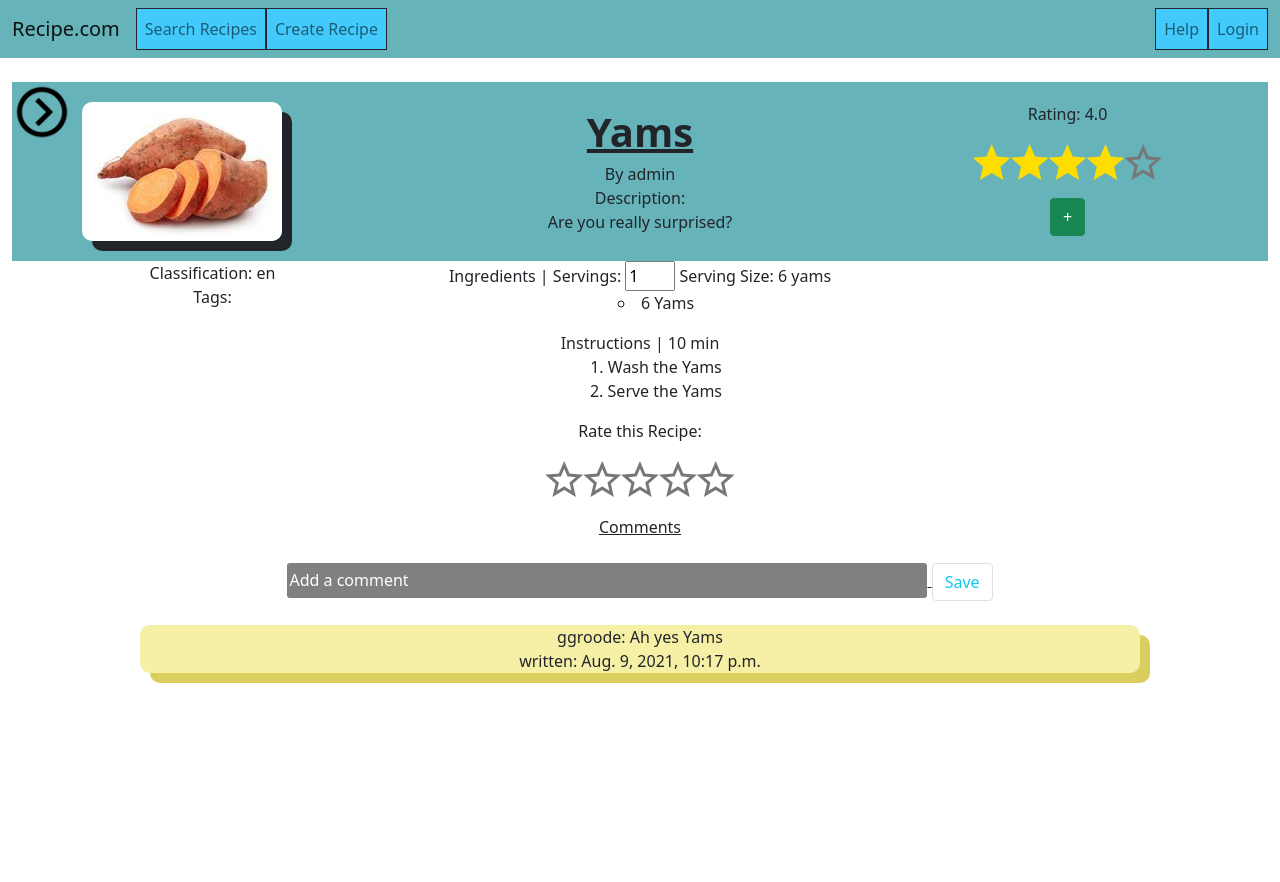
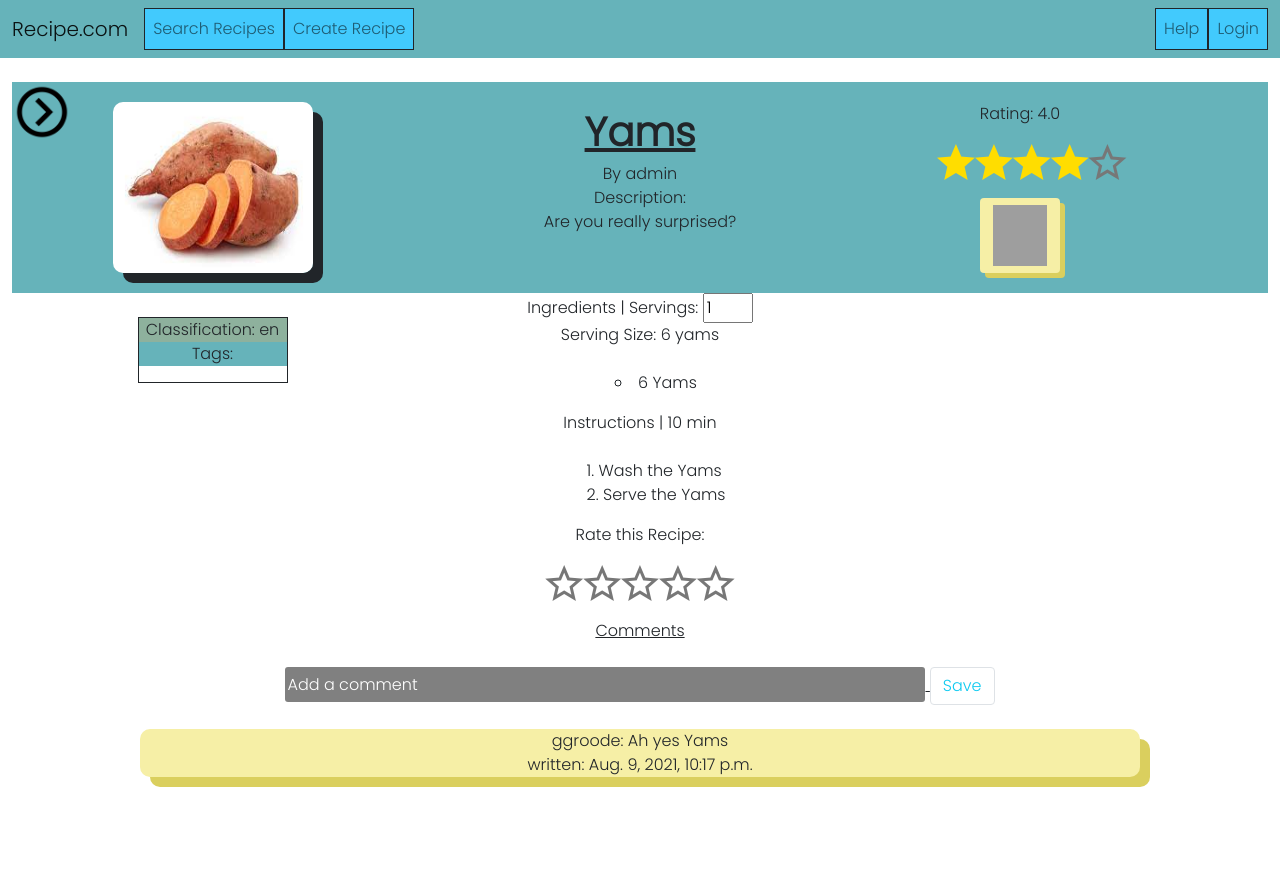
Before and after one commit to ggroode/cs160FP, a Django app: page /recipe/4 in a window 1280 px wide. Run offline with Django 3.2, Linux system fonts and the light colour scheme; data comes from the database, SQL or seed files in the repository; some libraries are stand-ins or nearby versions; grey boxes are pictures that could not be loaded.

Commit message:
some styling

```diff
--- a/recipe/static/recipe/css/recipe.css
+++ b/recipe/static/recipe/css/recipe.css
@@ -51,6 +51,7 @@
     padding: 20px;
 }
 #name {
+    font-family: 'Poppins', sans-serif;
     text-align: center;
     text-decoration: underline;
     font-size: 40px;
@@ -118,5 +119,24 @@
     text-align: center;
 }
 #ininlist {
-    /* text-align:left; */
+    /* padding-left: 0;
+    list-style-position: inside; */
+    display: inline-block;
+    text-align: left;
 }
+body {
+    font-family: 'Poppins', sans-serif;
+}
+#instlist, #taglist {
+    display: inline-block;
+    text-align: left;
+}
+#class {
+    background-color: #8EB19D;
+}
+#tag {
+    background-color: #66B3BA;
+}
+#leftbox {
+    width:150px;
+}
--- a/recipe/static/recipe/js/menubar.js
+++ b/recipe/static/recipe/js/menubar.js
@@ -8,10 +8,11 @@ mealApp.addToMeal = function(t,id,name){
     } else{
         mealApp.recipe_ids.push(id);
         mealApp.recipe_names.push(name);
-        $(t).html('-');
+        // $(t).html('-');
+        $(t).html('<img id="plus" style="width: 100%; height: 100%;" src=\'https://icons-for-free.com/iconfiles/png/512/x+icon-1320166903649367557.png\' />')
         $('#menu-recipes').append(
             `<li>
-                <button id="removeFromMeal-`+id+`" class="btn btn-danger me-3" onclick="mealApp.removeFromMeal(this,`+id+`)"> X </button>
+                <button id="removeFromMeal-`+id+`" class="btn btn-danger me-3" style="height:30px;width:40px;"onclick="mealApp.removeFromMeal(this,`+id+`)"> <img id="plus" style="width: 100%; height: 100%;" src=\'https://icons-for-free.com/iconfiles/png/512/x+icon-1320166903649367557.png'/> </button>
                 <a href=/recipe/`+id+`>`
                 + name +
                 `</a>
@@ -23,7 +24,8 @@ mealApp.addToMeal = function(t,id,name){
 }
 mealApp.removeFromMeal = function(t,id){
     $(t).parent().remove();
-    $('#addToMeal-'+id).html('+');
+    // $('#addToMeal-'+id).html('+');
+    $('#addToMeal-'+id).html('<img id="plus" style="width: 100%; height: 100%;" src=\'https://icons-for-free.com/iconfiles/png/512/plus+icon-1320166903617346293.png\' />')
     let index = mealApp.recipe_ids.indexOf(id)
     mealApp.recipe_ids.splice(index,1);
     mealApp.recipe_names.splice(index,1);
--- a/recipe/templates/recipe/partials/recipe_box.html
+++ b/recipe/templates/recipe/partials/recipe_box.html
@@ -10,6 +10,8 @@
             {% endwith %}
             <p>By {{recipe.author.username}}</p>
          </div>
-         <button id="addToMeal-{{recipe.id}}" type="button" class="btn btn-success float-end addToMeal" onclick="mealApp.addToMeal(this,{{recipe.id}},'{{recipe.name}}')">+</button>
+         <button id="addToMeal-{{recipe.id}}" style="weight: 50px; height: 50px; background-color: #F6EFA6; box-shadow: 2px 2px #dacf5e;"type="button" class="btn  float-end addToMeal" onclick="mealApp.addToMeal(this,{{recipe.id}},'{{recipe.name}}')">
+            <img id="plus" style="width: 100%; height: 100%;" src='https://icons-for-free.com/iconfiles/png/512/plus+icon-1320166903617346293.png' />
+         </button>
     </div>
 </div>
--- a/recipe/templates/recipe/recipe.html
+++ b/recipe/templates/recipe/recipe.html
@@ -3,6 +3,7 @@
 {% load app_filters %}
 
 {% block style %}
+        <link href="https://fonts.googleapis.com/css2?family=Poppins:wght@300&display=swap" rel="stylesheet">
         <link rel="stylesheet" type="text/css" href="{% static 'recipe/css/recipe.css' %}" />
 {% endblock style %}
 
@@ -18,7 +19,7 @@
         <div id="top_display">
             <div class="container">
                 <div class="row">
-                    <div class="col-md-3">
+                    <div class="col-md-3" align="center">
                         <div style="max-width:200px; max-height:150px;" id="imagerec">
                             <img id="image" style="width:100%; height:100%" src='{{recipe.image.url}}'>
                         </div>
@@ -36,7 +37,7 @@
                             {{recipe.description}}
                         </div>
                     </div>
-                    <div class="col-md-3"align="center">
+                    <div class="col-md-2"align="center">
                         <div id="rightbox">
                             <div id="rating">
                                 Rating: {{recipe.rating}}
@@ -48,8 +49,9 @@
                             </div>
                         </div>
                         <div>
-                            <button id="addToMeal-{{recipe.id}}" type="button" class="btn btn-success addToMeal" onclick="mealApp.addToMeal(this,{{recipe.id}},'{{recipe.name}}')"> +
+                            <button id="addToMeal-{{recipe.id}}" style="width: 80px; height: 75px; background-color: #F6EFA6; box-shadow: 5px 5px #dacf5e; color: white; font-size: 20px; font-weight: bold;" type="button" class="btn addToMeal" onclick="mealApp.addToMeal(this,{{recipe.id}},'{{recipe.name}}')">
                                 {% comment %} <img id="plus" style="width: 100%; height: 100%;" src='https://icons-for-free.com/iconfiles/png/512/plus-1320568577900980298.png' />  {% endcomment %}
+                                <img id="plus" style="width: 100%; height: 100%;" src='https://icons-for-free.com/iconfiles/png/512/plus+icon-1320166903617346293.png' />
                                 {% comment %} <img id="delete" style="width: 100%; height: 100%;" src="{% static 'recipe/images/plus.png' %}" />  {% endcomment %}
                             </button>
                         </div>
@@ -63,6 +65,9 @@
         <div class="container">
             <div class="row">
                 <div class="col-md-3" align="center">
+                    <br>
+                    <div id="leftbox" class='border border-dark'>
+                    <div id="class">
                     Classification: {{recipe.classification}}
                     {% comment %} Classification: {% for c in classifications %}
                                             {% if recipe.classification == c %}
@@ -70,8 +75,10 @@
                                             {% endif %}
                                             {{recipe.classification}}
                                     {% endfor %} {% endcomment %}
-                    <br>
+                    </div>
+                    <div id="tag">
                     Tags:
+                    </div>
                     <ul id="taglist">
                     {% for tag in recipe.tags %}
                         <li>
@@ -80,9 +87,12 @@
                     {% endfor %}
                     </ul>
                 </div>
+            </div>
                 <div id = "middlecol" class="col-md-6">
-                    Ingredients | Servings: <input id="servings" type="number" value={{recipe.servings}} defaultvalue={{recipe.servings}} min=0>  Serving Size: {{recipe.servingSize}}
+                    Ingredients | Servings: <input id="servings" type="number" value={{recipe.servings}} defaultvalue={{recipe.servings}} min=0>
+                    <br> Serving Size: {{recipe.servingSize}}
                     <div id="inglist">
+                        <br>
                         <ul id="ininlist" type="circle">
                         {% comment %} get rid of extraneous zeros {% endcomment %}
                         {% comment %} link to the edit page if current user matches author id then display button {% endcomment %}
@@ -94,12 +104,13 @@
                         {% endfor %}
                         </ul>
                     </div>
-                    Instructions | {{recipe.cookingTime}} min
+                    Instructions | {{recipe.cookingTime}} min <br><br>
                     <ol id="instlist" type="1">
                     {% for instruction in recipe.steps %}
                         <li>{{instruction}}</li>
                     {% endfor %}
                     </ol>
+                    <br>
                     Rate this Recipe: <br>
                     {% with 'input' as rating %}
                         {% include 'recipe/rating.html' %}
```
